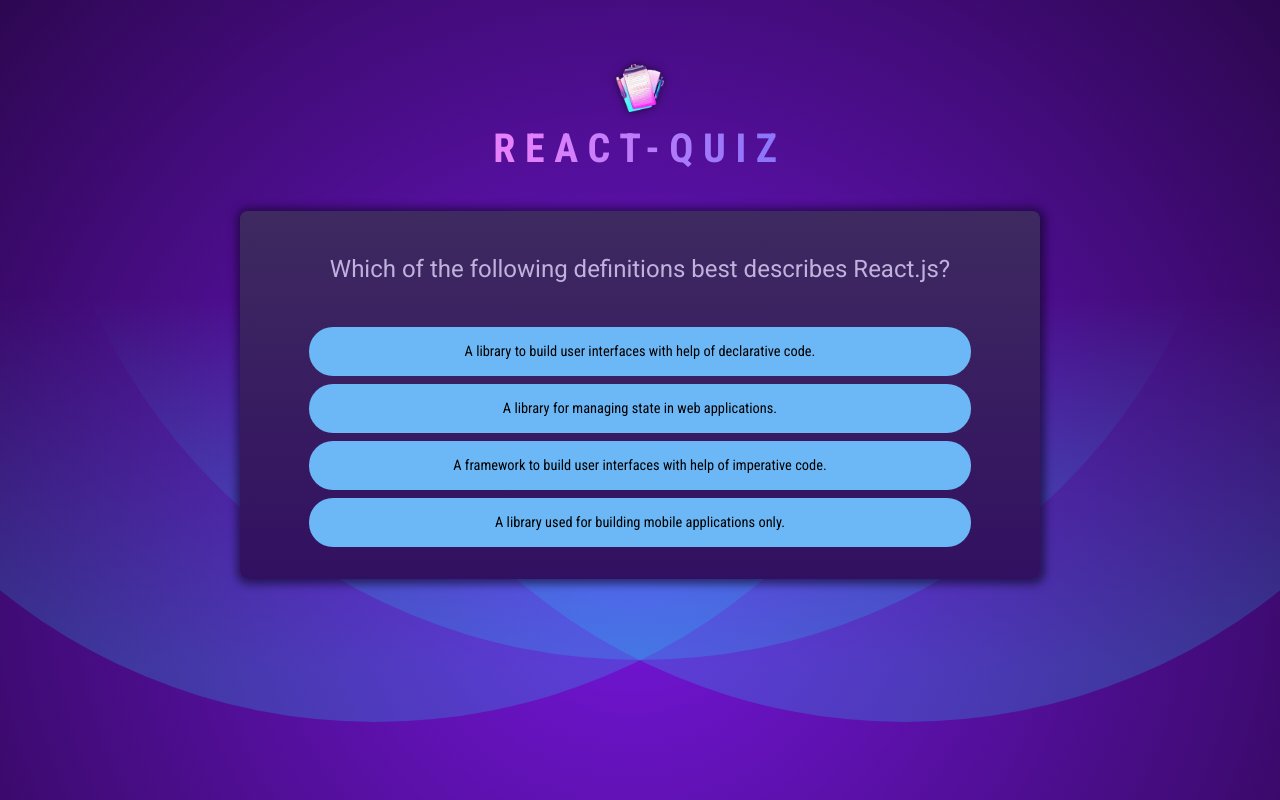
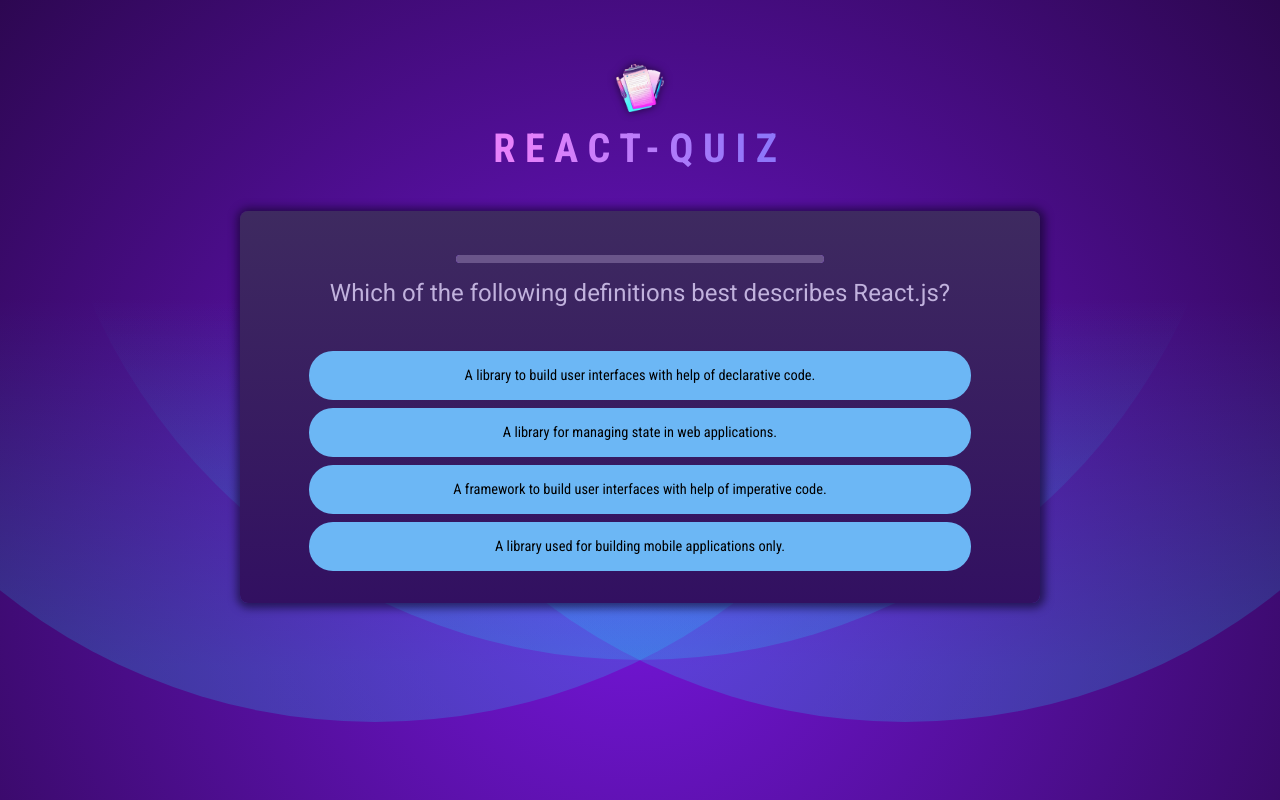
Before and after one commit to SonjaLu/React-Quiz, a React (Vite) app: page / in a window 1280 px wide. Built offline with nearby package versions, Linux system fonts and the light colour scheme.

Commit message:
adding progressbar

```diff
--- /dev/null
+++ b/src/components/QuestionTimer.jsx
@@ -0,0 +1,22 @@
+import { useState, useEffect } from 'react';
+
+export default function QuestionTimer({ timeout, onTimeout}) {
+    const [remainingTime, setRemainingTime] = useState(timeout);
+
+    useEffect(() => {
+        setTimeout(onTimeout, timeout);
+    }, [timeout, onTimeout]);
+
+
+    useEffect(() => {
+        setInterval(() => {
+            setRemainingTime(prevRemainingTime => prevRemainingTime - 100);
+        }, 100);
+    }, []);
+
+
+
+    return (
+        <progress id="question-time" max={timeout} value={remainingTime}/>
+    );
+}
--- a/src/components/Quiz.jsx
+++ b/src/components/Quiz.jsx
@@ -1,6 +1,7 @@
 import { useState } from "react";
 
-import QUESTIONS from '../questions.js'
+import QUESTIONS from '../questions.js';
+import QuestionTimer from './QuestionTimer.jsx';
 import quizCompleteImg from '../assets/quiz-complete.png';
 
 export default function Quiz() {
@@ -31,6 +32,7 @@
   return (
     <div id="quiz">
     <div id="question">
+      <QuestionTimer timeout={10000} onTimeout={() => handleSelectAnswer(null)} />
     <h2>
       {QUESTIONS[activeQuestionIndex].text}
     </h2>
```
